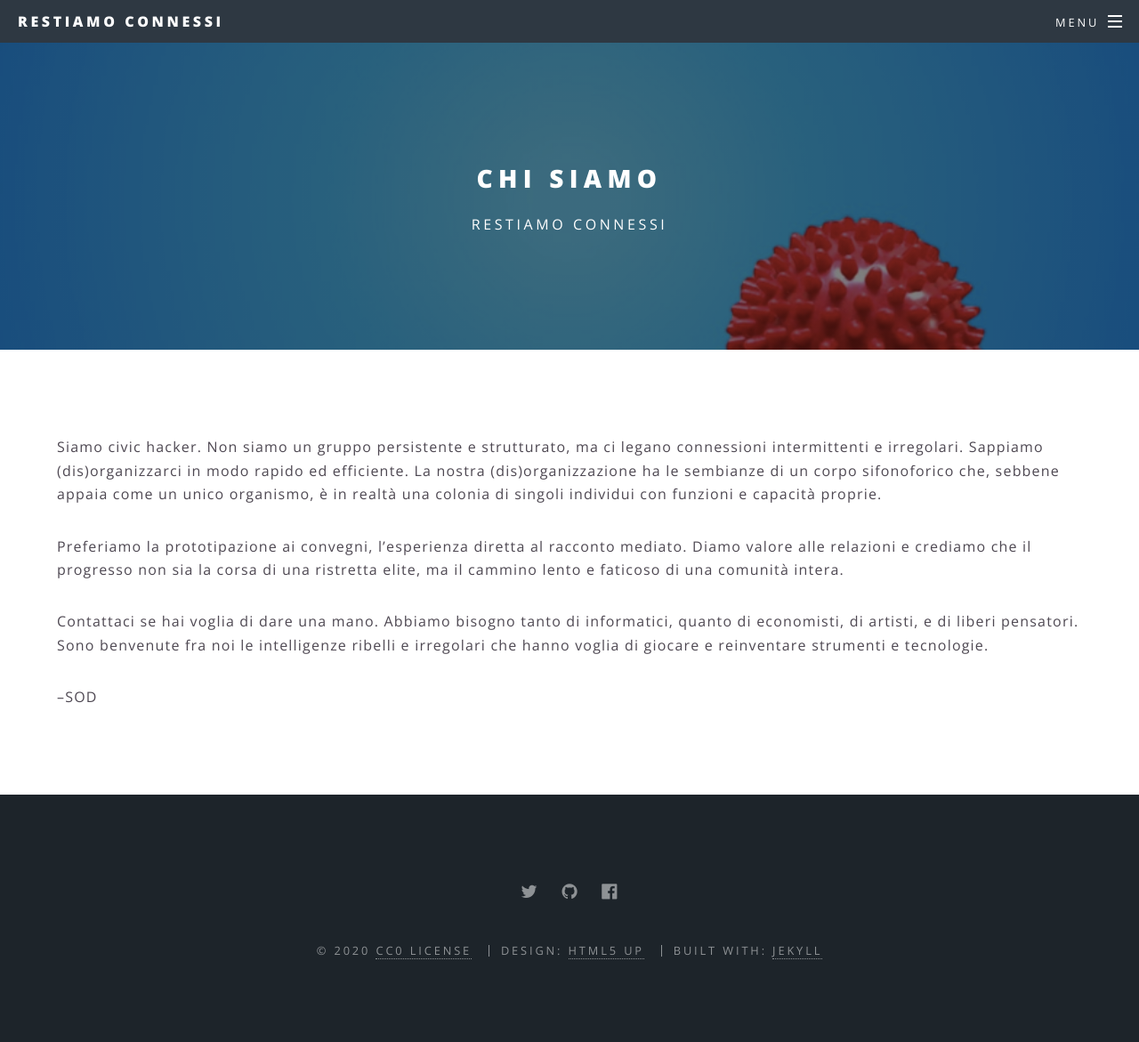
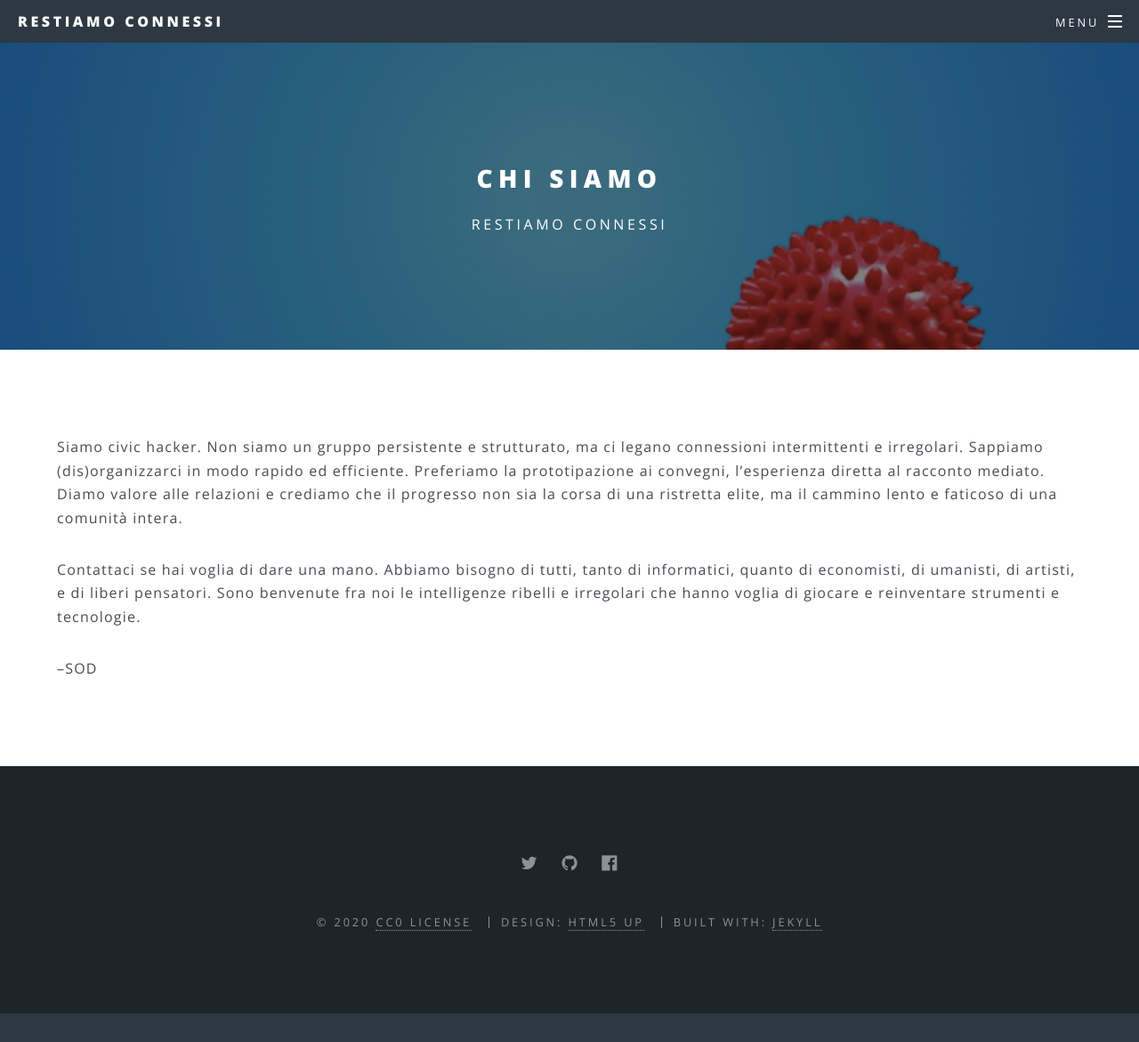
Before and after one commit to dariobottazzi/restiamoconnessi, a Jekyll site: the page built from 5_about.md, in a window 1280 px wide and 1171 px high. Shown: the whole window at 89% size. Built offline with Jekyll 4.4.1, drawn with Linux system fonts in a browser that asks for light colours.

Commit message:
semplificazione del testo

```diff
--- a/5_about.md
+++ b/5_about.md
@@ -3,10 +3,8 @@ layout: page
 title: Chi siamo
 ---
 
-Siamo civic hacker. Non siamo un gruppo persistente e strutturato, ma ci legano connessioni intermittenti e irregolari. Sappiamo (dis)organizzarci in modo rapido ed efficiente. La nostra (dis)organizzazione ha le sembianze di un corpo sifonoforico che, sebbene appaia come un unico organismo, è in realtà una colonia di singoli individui con funzioni e capacità proprie.
+Siamo civic hacker. Non siamo un gruppo persistente e strutturato, ma ci legano connessioni intermittenti e irregolari. Sappiamo (dis)organizzarci in modo rapido ed efficiente. Preferiamo la prototipazione ai convegni, l’esperienza diretta al racconto mediato. Diamo valore alle relazioni e crediamo che il progresso non sia la corsa di una ristretta elite, ma il cammino lento e faticoso di una comunità intera.
 
-Preferiamo la prototipazione ai convegni, l’esperienza diretta al racconto mediato. Diamo valore alle relazioni e crediamo che il progresso non sia la corsa di una ristretta elite, ma il cammino lento e faticoso di una comunità intera.
-
-Contattaci se hai voglia di dare una mano. Abbiamo bisogno tanto di informatici, quanto di economisti, di artisti, e di liberi pensatori. Sono benvenute fra noi le intelligenze ribelli e irregolari che hanno voglia di giocare e reinventare strumenti e tecnologie.
+Contattaci se hai voglia di dare una mano. Abbiamo bisogno di tutti, tanto di informatici, quanto di economisti, di umanisti, di artisti, e di liberi pensatori. Sono benvenute fra noi le intelligenze ribelli e irregolari che hanno voglia di giocare e reinventare strumenti e tecnologie.
 
 --SOD
```
